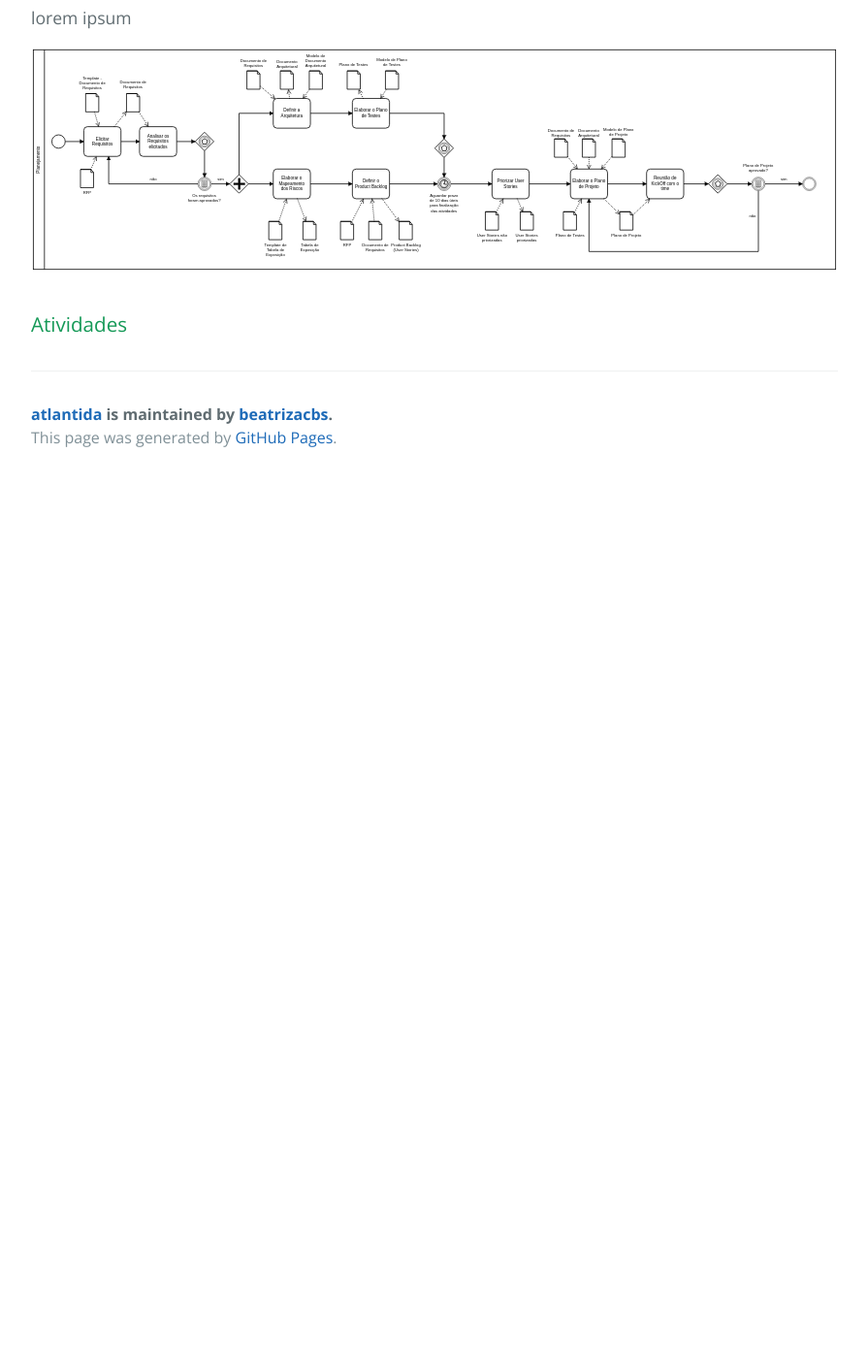
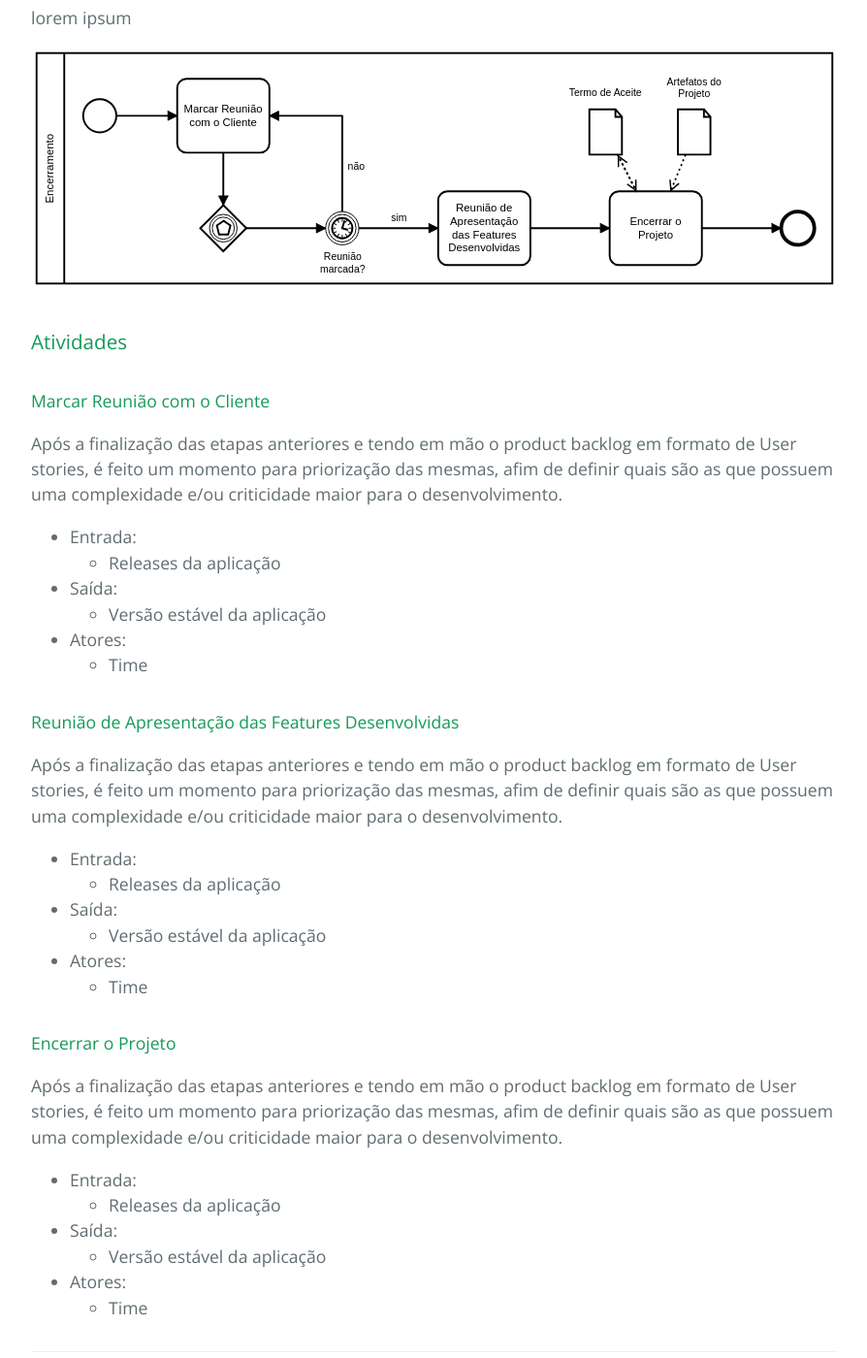
Before and after one commit to beatrizacbs/atlantida, a Jekyll site: the page built from processos.md, in a window 1280 px wide and 1400 px high, scrolled down 9498 px. Shown: the whole window at 97% size, without its empty margins (192-1086 px from the left). Built offline with Jekyll 4.4.1, drawn with Linux system fonts in a browser that asks for light colours; before the commit the page ends 9993 px from its top, so only the background shows below that.

Commit message:
clousure process

```diff
--- a/processos.md
+++ b/processos.md
@@ -286,6 +286,39 @@ Após a finalização das etapas anteriores e tendo em mão o product backlog em
 
 lorem ipsum
 
-![Processo de Encerramento](https://beatrizacbs.github.io/nopark/assets/images/planejamento.svg)
+![Processo de Encerramento](https://beatrizacbs.github.io/nopark/assets/images/encerramento.svg)
 
 ### Atividades
+
+#### Marcar Reunião com o Cliente
+
+Após a finalização das etapas anteriores e tendo em mão o product backlog em formato de User stories, é feito um momento para priorização das mesmas, afim de definir quais são as que possuem uma complexidade e/ou criticidade maior para o desenvolvimento.
+
+- Entrada:
+  - Releases da aplicação
+- Saída:
+  - Versão estável da aplicação
+- Atores:
+  - Time
+
+#### Reunião de Apresentação das Features Desenvolvidas
+
+Após a finalização das etapas anteriores e tendo em mão o product backlog em formato de User stories, é feito um momento para priorização das mesmas, afim de definir quais são as que possuem uma complexidade e/ou criticidade maior para o desenvolvimento.
+
+- Entrada:
+  - Releases da aplicação
+- Saída:
+  - Versão estável da aplicação
+- Atores:
+  - Time
+
+#### Encerrar o Projeto
+
+Após a finalização das etapas anteriores e tendo em mão o product backlog em formato de User stories, é feito um momento para priorização das mesmas, afim de definir quais são as que possuem uma complexidade e/ou criticidade maior para o desenvolvimento.
+
+- Entrada:
+  - Releases da aplicação
+- Saída:
+  - Versão estável da aplicação
+- Atores:
+  - Time
```
Also changed, not shown: assets/images/encerramento.svg (added), 1 other file.
